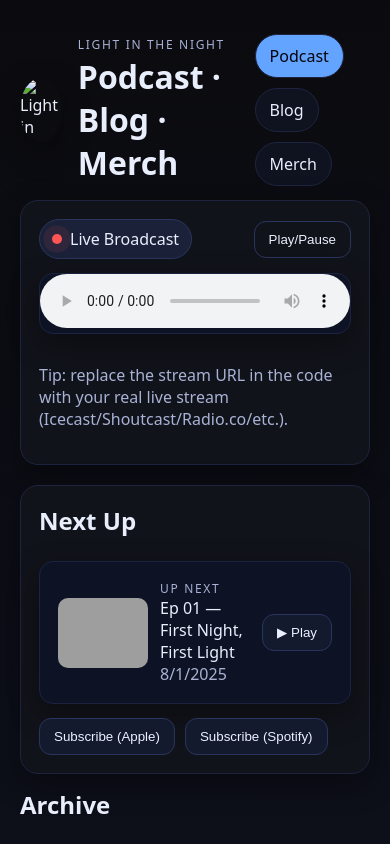
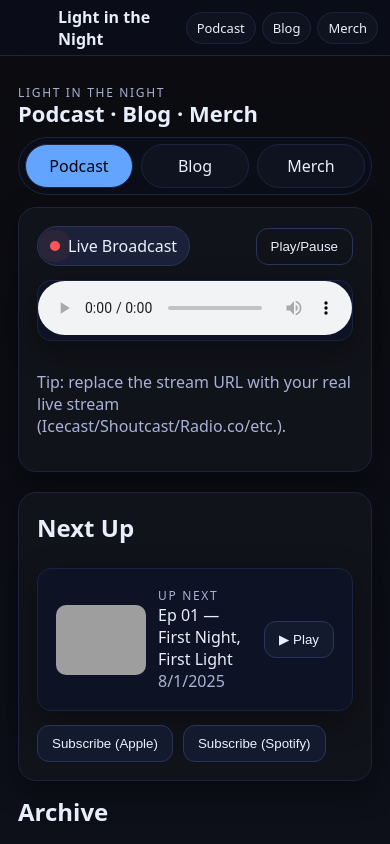
Before and after one commit to jds1985/Lightinthenight, a plain HTML site: page index.html in a window 390 px wide. Shown: the top 844 px of the page. Drawn offline with Linux system fonts and the light colour scheme; grey boxes are pictures that could not be loaded.

Commit message:
Update index.html

```diff
--- a/index.html
+++ b/index.html
@@ -9,18 +9,60 @@
     :root{
       --bg:#0b0b0f; --panel:#11131a; --panel-2:#171926; --ink:#e9eefc; --muted:#a9b2d5;
       --accent:#5CF45F; --accent-2:#62a4ff; --danger:#ff6a6a; --shadow: 0 10px 30px rgba(0,0,0,.35);
-      --radius:18px;
+      --radius:18px; --glass: rgba(12,16,30,.65);
     }
     *{box-sizing:border-box}
     html,body{margin:0;background:linear-gradient(180deg,#0b0b0f,#0e1220 70%);color:var(--ink);font-family:system-ui,Segoe UI,Roboto,Helvetica,Arial,sans-serif}
     a{color:var(--accent-2);text-decoration:none}
     img{max-width:100%;display:block}
-    .shell{max-width:1100px;margin:auto;padding:20px}
-    header{display:flex;align-items:center;gap:16px;padding:14px 0}
-    header img.logo{width:64px;height:64px;border-radius:50%;box-shadow:var(--shadow)}
-    nav{margin-left:auto;display:flex;gap:10px;flex-wrap:wrap}
-    nav a{padding:10px 14px;border-radius:999px;background:#0f1320;color:var(--ink);border:1px solid #1e2440}
-    nav a.active{background:var(--accent-2);color:#02040a}
+
+    /* Layout shell */
+    .shell{max-width:1100px;margin:auto;padding:16px 18px}
+
+    /* ===== MOBILE TOP BAR (always visible on phones) ===== */
+    .mobile-bar{
+      position:fixed; inset:0 0 auto 0; height:56px; display:flex; align-items:center; gap:10px;
+      padding:8px 12px; background:var(--glass); backdrop-filter: blur(10px);
+      border-bottom:1px solid #1e2440; z-index:50;
+    }
+    .mobile-bar img{width:36px;height:36px;border-radius:50%; background:#0f1423}
+    .mobile-bar .title{font-weight:700}
+    .mobile-bar .spacer{flex:1}
+    .mobile-bar .mini-tabs{display:flex; gap:6px}
+    .mobile-bar .mini-tabs a{
+      padding:6px 10px;border-radius:999px;background:#0f1320;color:var(--ink);
+      border:1px solid #1e2440; font-size:13px
+    }
+    @media (min-width:720px){ .mobile-bar{display:none} }
+
+    /* Add top padding so content doesn't hide under the mobile bar */
+    body.has-mobilebar .shell{padding-top:72px}
+
+    /* ===== Header (auto-shrinks on scroll) ===== */
+    .hdr{display:grid;grid-template-columns:1fr;gap:12px;padding:12px 0}
+    .brand{display:flex;align-items:center;gap:12px;min-width:0}
+    .logo{width:72px;height:72px;border-radius:50%;box-shadow:var(--shadow);flex:0 0 auto;background:#0f1423}
+    .title h1{margin:0;color:var(--ink);font-size:clamp(22px,4.5vw,40px);line-height:1.1}
+    .title .eyebrow{font-size:12px;letter-spacing:.14em;text-transform:uppercase;color:var(--muted)}
+    .hdr.compact .logo{width:48px;height:48px;transition:width .18s,height .18s}
+    .hdr.compact .title h1{font-size:clamp(20px,4vw,34px);transition:font-size .18s}
+
+    /* Tabs: sticky + blur glass */
+    .tabs{
+      position: sticky; top: 64px; z-index: 40;
+      display:grid; grid-auto-flow:column; grid-auto-columns:1fr; gap:8px;
+      background:var(--glass); backdrop-filter: blur(10px);
+      padding:6px; border-radius:999px; border:1px solid #1e2440;
+    }
+    .tabs a{padding:10px 14px;border-radius:999px;background:#0f1320;color:var(--ink);
+            border:1px solid #1e2440;text-align:center;white-space:nowrap}
+    .tabs a.active{background:var(--accent-2);color:#02040a}
+    @media (min-width:720px){
+      .hdr{grid-template-columns:auto 1fr;align-items:center}
+      .tabs{top: 0; justify-self:end; grid-auto-columns:auto}
+    }
+
+    /* Common UI */
     .hero{display:grid;grid-template-columns:1.1fr .9fr;gap:20px;align-items:stretch}
     .card{background:var(--panel);border:1px solid #1e2440;border-radius:var(--radius);box-shadow:var(--shadow)}
     .pad{padding:18px}
@@ -59,15 +101,31 @@
   </style>
 </head>
 <body>
+  <!-- MOBILE TOP BAR -->
+  <div class="mobile-bar">
+    <img src="/logo.png" alt="Logo" onerror="this.style.visibility='hidden'">
+    <div class="title">Light in the Night</div>
+    <div class="spacer"></div>
+    <div class="mini-tabs">
+      <a href="#home" data-route="home">Podcast</a>
+      <a href="#blog" data-route="blog">Blog</a>
+      <a href="#store" data-route="store">Merch</a>
+    </div>
+  </div>
+
   <div class="shell">
-    <!-- Header -->
-    <header>
-      <img src="logo.png" alt="Light in the Night logo" class="logo" />
-      <div>
-        <div class="eyebrow">Light in the Night</div>
-        <h1 style="margin:2px 0 0">Podcast · Blog · Merch</h1>
+    <!-- HEADER -->
+    <header class="hdr" id="hdr">
+      <div class="brand">
+        <img src="/logo.png" alt="Light in the Night logo" class="logo" onerror="this.classList.add('hide')" />
+        <div class="title">
+          <div class="eyebrow">Light in the Night</div>
+          <h1>Podcast · Blog · Merch</h1>
+        </div>
       </div>
-      <nav id="nav">
+
+      <!-- Sticky tabs -->
+      <nav id="nav" class="tabs">
         <a href="#home" data-route="home">Podcast</a>
         <a href="#blog" data-route="blog">Blog</a>
         <a href="#store" data-route="store">Merch</a>
@@ -80,6 +138,7 @@
     <footer>© <span id="year"></span> Light in the Night. All rights reserved.</footer>
   </div>
 
+  <!-- =================== TEMPLATES =================== -->
   <template id="homeTpl">
     <section class="hero">
       <div class="card pad stack">
@@ -94,7 +153,7 @@
             Your browser does not support the audio element.
           </audio>
         </div>
-        <p class="muted">Tip: replace the stream URL in the code with your real live stream (Icecast/Shoutcast/Radio.co/etc.).</p>
+        <p class="muted">Tip: replace the stream URL with your real live stream (Icecast/Shoutcast/Radio.co/etc.).</p>
       </div>
 
       <div class="card pad stack">
@@ -137,7 +196,7 @@
           <input id="postTitle" placeholder="Post title" class="btn" style="width:100%;background:#0f1423;border-color:#243054;margin:8px 0" />
           <textarea id="postBody" placeholder="Write something…"></textarea>
           <button class="btn primary" id="publish">Publish</button>
-          <p class="muted" style="margin-top:6px">Posts are saved locally in your browser (no server required). You can delete or edit anytime.</p>
+          <p class="muted" style="margin-top:6px">Posts are saved locally in your browser (no server required).</p>
         </div>
       </aside>
     </section>
@@ -167,7 +226,7 @@
           <div id="cartTotal" class="price">$0.00</div>
         </div>
         <button class="btn primary" id="checkout" style="margin-top:10px">Checkout</button>
-        <p class="muted" style="margin-top:6px">Demo checkout only — wire it to Stripe later.</p>
+        <p class="muted" style="margin-top:6px">Demo checkout only — connect Stripe later.</p>
       </aside>
     </section>
   </template>
@@ -191,6 +250,19 @@
     const $$ = s => [...document.querySelectorAll(s)];
     const view = $('#view');
     const nav = $('#nav');
+
+    // Body padding when mobile bar is present
+    function applyMobileBarFlag(){
+      document.body.classList.toggle('has-mobilebar', window.innerWidth < 720);
+    }
+    window.addEventListener('resize', applyMobileBarFlag);
+    applyMobileBarFlag();
+
+    // Shrink header on scroll
+    const hdr = $('#hdr');
+    window.addEventListener('scroll', () => {
+      hdr.classList.toggle('compact', window.scrollY > 40);
+    });
 
     const sampleEpisodes = [
       {
@@ -231,7 +303,7 @@
     // Router
     function route(){
       const r = (location.hash.replace('#','') || 'home').toLowerCase();
-      $$('#nav a').forEach(a => a.classList.toggle('active', a.dataset.route===r));
+      $$('#nav a, .mobile-bar .mini-tabs a').forEach(a => a.classList.toggle('active', a.dataset.route===r));
       if(r==='home') renderHome();
       else if(r==='blog') renderBlog();
       else if(r==='store') renderStore();
@@ -248,12 +320,18 @@
 
       sampleEpisodes.forEach(ep=>{
         const node = document.importNode(tpl,true);
-        node.querySelector('img').src = ep.img;
+        const img = node.querySelector('img');
+        img.src = ep.img;
+        img.alt = ep.title;
+        img.onerror = () => { img.src = '/logo.png'; };
+
         node.querySelector('h4').textContent = ep.title;
         node.querySelector('time').textContent = new Date(ep.date).toLocaleDateString();
         node.querySelector('.dl').href = ep.audio;
+
         const audio = node.querySelector('.player');
         audio.src = ep.audio;
+
         node.querySelector('.playEp').addEventListener('click',()=>{
           if(audio.paused){ audio.classList.remove('hide'); audio.play(); }
           else { audio.pause(); }
@@ -261,12 +339,12 @@
         list.appendChild(node);
       });
 
-      // next up
+      // Next Up card (uses logo fallback too)
       const up = $('#upNext');
       const next = sampleEpisodes[0];
       up.innerHTML = `
         <div class="card pad" style="display:flex;gap:12px;align-items:center;background:#0d1324;border:1px solid #1b2341;border-radius:14px">
-          <img src="${next.img}" alt="" style="width:90px;height:70px;object-fit:cover;border-radius:10px" />
+          <img id="upImg" src="${next.img}" alt="" style="width:90px;height:70px;object-fit:cover;border-radius:10px" />
           <div style="flex:1">
             <div class="eyebrow">Up Next</div>
             <div>${next.title}</div>
@@ -275,6 +353,7 @@
           <button class="btn" id="playNext">▶ Play</button>
         </div>
       `;
+      const upImg = $('#upImg'); upImg.onerror = ()=> upImg.src='/logo.png';
       $('#playNext').onclick = ()=> {
         const first = $('#archiveList audio');
         if(first){ first.classList.remove('hide'); first.play(); window.scrollTo({top: document.body.scrollHeight, behavior:'smooth'}); }
@@ -342,7 +421,7 @@
 
       function money(n){ return '$'+n.toFixed(2); }
       function drawCart(){
-        const c = store.cart;
+        const c = store.cart || [];
         const box = $('#cartList');
         box.innerHTML = '';
         let total = 0;
@@ -355,7 +434,6 @@
             <div>${money(item.price*item.qty)}</div>
           `;
           row.onclick = ()=>{
-            // click to remove one
             const copy = [...store.cart];
             copy[i].qty -= 1;
             if(copy[i].qty<=0) copy.splice(i,1);
@@ -368,12 +446,16 @@
 
       sampleProducts.forEach(p=>{
         const node = document.importNode(tpl,true);
-        node.querySelector('img').src = p.img;
+        const img = node.querySelector('img');
+        img.src = p.img;
+        img.alt = p.name;
+        img.onerror = () => { img.src = '/logo.png'; }; // logo fallback
+
         node.querySelector('.pname').textContent = p.name;
         node.querySelector('.pdesc').textContent = p.desc;
         node.querySelector('.price').textContent = money(p.price);
         node.querySelector('.add').onclick = ()=>{
-          const c = store.cart;
+          const c = store.cart || [];
           const found = c.find(x=>x.name===p.name);
           if(found) found.qty += 1; else c.push({...p, qty:1});
           store.cart = c; drawCart();
```
